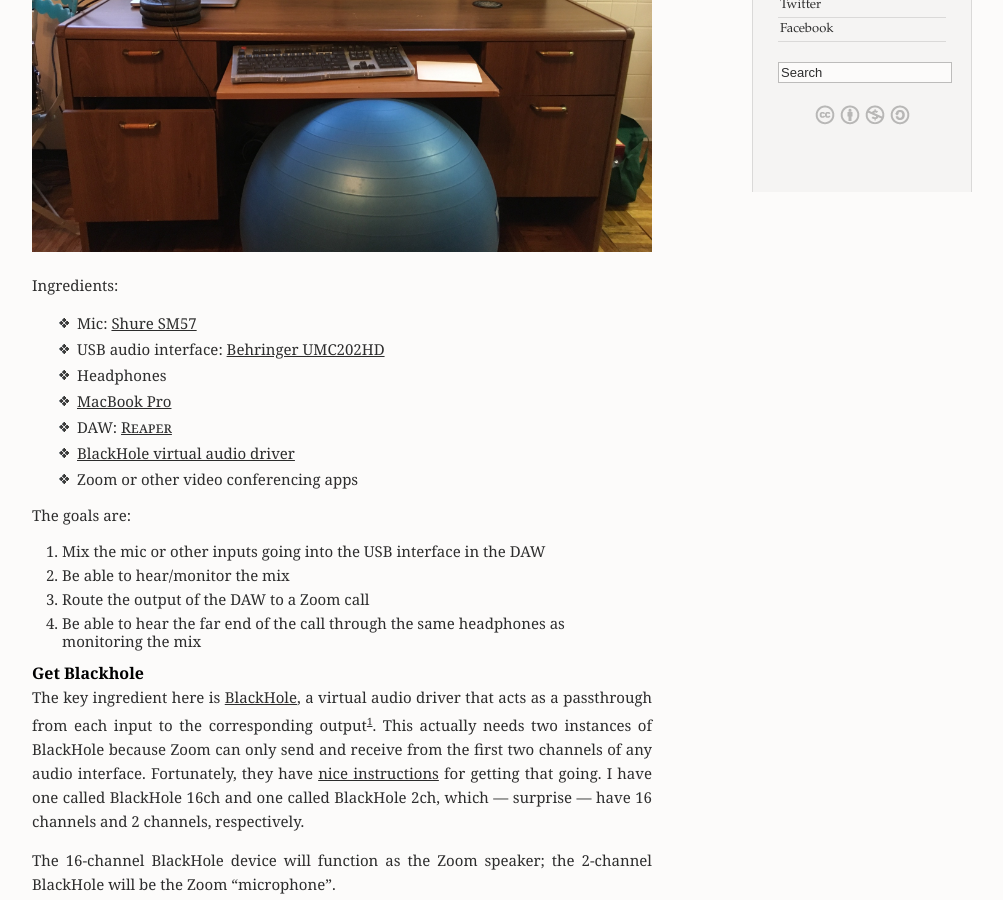
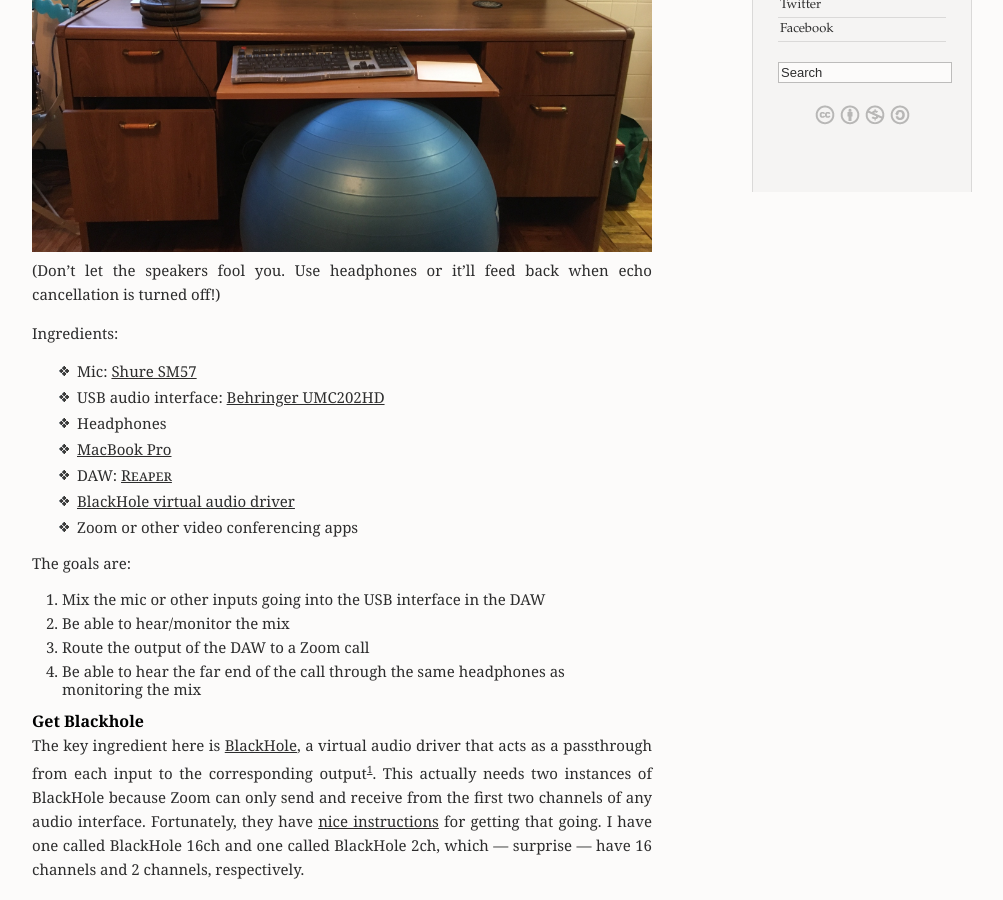
Before and after one commit to Noleli/homepage, a Jekyll site: the page built from _posts/2020-12-27-telephone-colophon-or-how-i-overengineered-my-call-audio.md, in a window 1280 px wide and 900 px high, scrolled down 540 px. Shown: the whole window, without its empty margins (138-1141 px from the left). Built offline with Jekyll 4.4.1, drawn with Linux system fonts in a browser that asks for light colours; comment, search, counter and statistics services are not loaded.

Commit message:
couple tweaks to the call routing post

```diff
--- a/_posts/2020-12-27-telephone-colophon-or-how-i-overengineered-my-call-audio.md
+++ b/_posts/2020-12-27-telephone-colophon-or-how-i-overengineered-my-call-audio.md
@@ -19,6 +19,7 @@ Plus, when working from home for a microphone company, it's pretty common to use
 This post explains the setup I've been using for my calls.
 
 ![desk with mic, headphones, and speakers]({{site.baseurl}}/post-uploads/call-audio-routing/setup.jpg)
+(Don't let the speakers fool you. Use headphones or it'll feed back when echo cancellation is turned off!)
 
 Ingredients:
 
```
Also changed, not shown: other parts of _posts/2020-12-27-telephone-colophon-or-how-i-overengineered-my-call-audio.md (+2 -0 lines), post-uploads/call-audio-routing/reaper-mixer.png (added).
